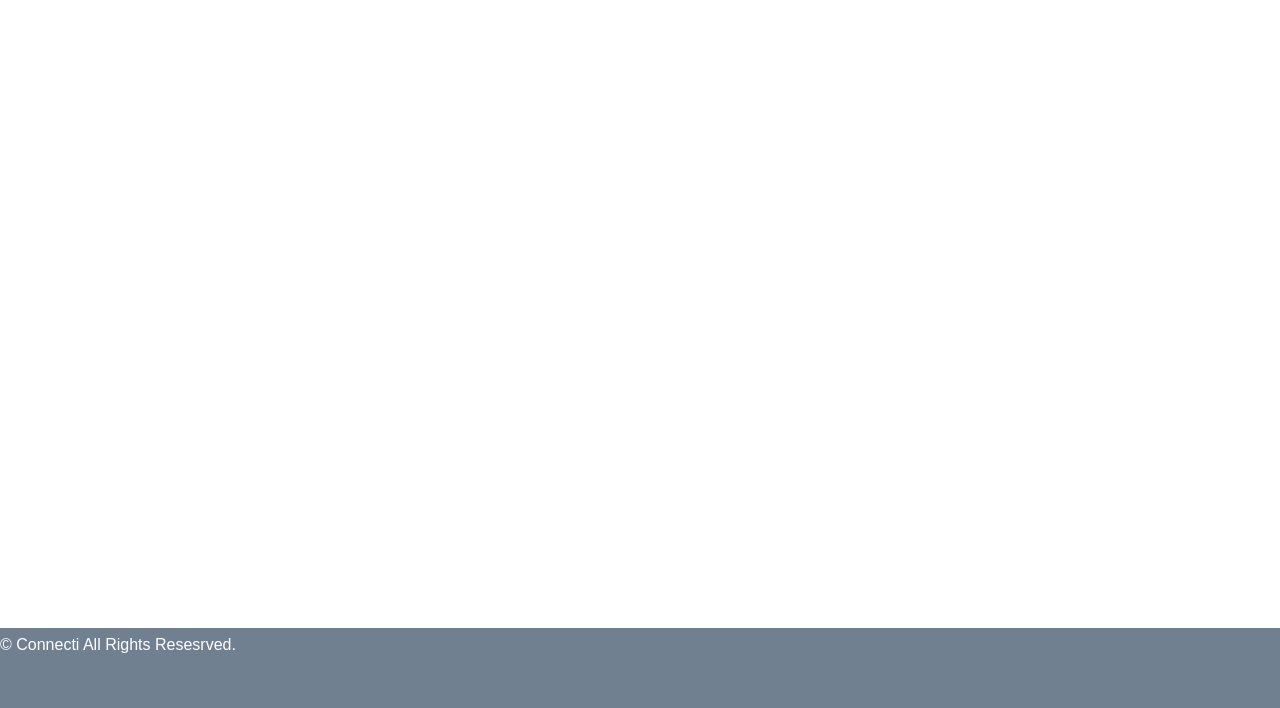
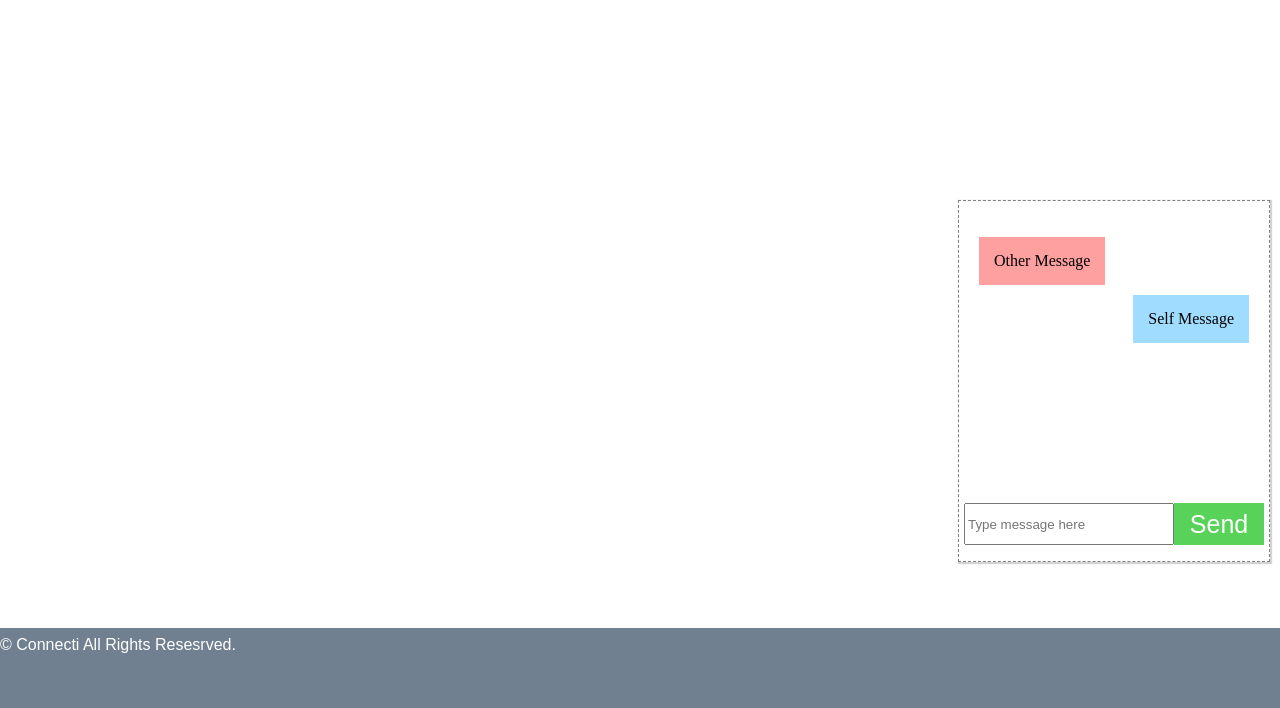
Before and after one commit to devangsaxena/Connecti, a Node server app: page / in a window 1280 px wide. Shown: the part 228-936 px from the top of the page. Run offline with Node 20, Linux system fonts and the light colour scheme; the visitor is signed in with stand-in values (Sample User, id 1); data that the repository does not hold is empty; style sheets or scripts are compiled from the project's sources; some libraries are stand-ins or nearby versions.

Commit message:
chat engine added

```diff
--- /dev/null
+++ b/assets/css/chat_box.css
@@ -0,0 +1,45 @@
+#user-chat-box {
+  position: fixed;
+  bottom: 10px;
+  right: 10px;
+  border: 1px dashed grey;
+  height: 350px;
+  width: 300px;
+  background: white;
+  padding: 5px;
+  box-shadow: 1px 1px 1px 1px lightgrey; }
+  #user-chat-box #chat-messages-list {
+    list-style: none;
+    padding: 10px;
+    height: 70%;
+    background-color: white;
+    overflow: auto; }
+    #user-chat-box #chat-messages-list .other-message {
+      text-align: left;
+      padding: 5px; }
+      #user-chat-box #chat-messages-list .other-message span {
+        display: inline-block;
+        padding: 15px;
+        background-color: #ffa0a0; }
+    #user-chat-box #chat-messages-list .self-message {
+      text-align: right;
+      padding: 5px; }
+      #user-chat-box #chat-messages-list .self-message span {
+        display: inline-block;
+        padding: 15px;
+        background-color: #a0dcff; }
+  #user-chat-box #chat-message-input-container {
+    height: 24%;
+    width: 100%;
+    display: flex;
+    flex-direction: row; }
+    #user-chat-box #chat-message-input-container #chat-message-input {
+      height: 50%;
+      width: 70%; }
+    #user-chat-box #chat-message-input-container #send-message {
+      height: 50%;
+      width: 30%;
+      font-size: 25px;
+      color: white;
+      border: none;
+      background: #58d258; }
--- /dev/null
+++ b/assets/js/chat_engine.js
@@ -0,0 +1,70 @@
+class ChatEngine {
+    constructor(chatBoxId, userEmail) {
+      this.chatBox = $(`#${chatBoxId}`);
+      this.userEmail = userEmail;
+
+      this.socket = io.connect('http://localhost:5000');
+
+      if (this.userEmail) {
+        this.connectionHandler();
+      }
+    }
+
+    connectionHandler() {
+      let self = this;
+
+      this.socket.on('connect', function () {
+        console.log('Connection established using sockets!');
+
+        self.socket.emit('join_room', {
+          user_email: self.userEmail,
+          chatroom: 'codeial'
+        });
+
+        self.socket.on('user_joined', function (data) {
+          console.log('a user joined!', data);
+        });
+      });
+
+      // send a message on clicking the send message button
+      $('#send-message').click(function () {
+        let msg = $('#chat-message-input').val();
+
+        if (msg != '') {
+          self.socket.emit('send_message', {
+            message: msg,
+            user_email: self.userEmail,
+            chatroom: 'codeial'
+          });
+        }
+      });
+
+      self.socket.on('receive_message', function (data) {
+        console.log('message received:', data.message);
+
+        let newMessage = $('<li>');
+
+        let messageType = 'other-message';
+
+        if (data.user_email == self.userEmail) {
+          messageType = 'self-message';
+        }
+
+        newMessage.append(
+          $('<span>', {
+            html: data.message
+          })
+        );
+
+        newMessage.append(
+          $('<sub>', {
+            html: data.user_email
+          })
+        );
+
+        newMessage.addClass(messageType);
+
+        $('#chat-messages-list').append(newMessage);
+      });
+    }
+  }
--- /dev/null
+++ b/assets/scss/chat_box.scss
@@ -0,0 +1,65 @@
+//  styling for the chat box
+#user-chat-box{
+    position: fixed;
+    bottom: 10px;
+    right: 10px;
+    border: 1px dashed grey;
+    height: 350px;
+	width: 300px;
+	background: white;
+	padding: 5px;
+	box-shadow: 1px 1px 1px 1px lightgrey;
+
+    #chat-messages-list{
+    	list-style: none;
+	    padding: 10px;
+	    height: 70%;
+	    background-color: white;
+	    overflow: auto;
+
+	    .other-message{
+		    text-align: left;
+		    padding: 5px;
+		    span{
+		    	display: inline-block;
+	    		padding: 15px;
+		    	background-color: #ffa0a0;
+		    }
+
+	    }
+
+	    .self-message{
+		    text-align: right;
+		    padding: 5px;
+
+		    span{
+
+	    		display: inline-block;
+	    		padding: 15px;
+    			background-color: #a0dcff;
+		    }
+
+	    }
+
+    }
+    #chat-message-input-container{
+    	    height: 24%;
+		    width: 100%;
+		    display: flex;
+		    flex-direction: row;
+
+		    #chat-message-input{
+	    	    height: 50%;
+    			width: 70%;
+		    }
+
+		    #send-message{
+	    	    height: 50%;
+			    width: 30%;
+			    font-size: 25px;
+			    color: white;
+			    border: none;
+			    background: #58d258;
+		    }
+	    }
+}
--- a/index.js
+++ b/index.js
@@ -10,10 +10,18 @@ const passport=require('passport');
 const passportLocal=require('./config/passport-local-strategy');
 const passportJWT = require('./config/passport-jwt-strategy');
 const passportGoogle= require('./config/passport-google-oauth2-strategy');
+
 const MongoStore=require('connect-mongo')(session);
 const sassMiddleware=require('node-sass-middleware');
 const flash = require('connect-flash');
 const customMware= require('./config/middleware');
+
+// setup the chat server to be used with socket.io
+const chatServer = require('http').Server(app);
+const chatSockets = require('./config/chat_sockets').chatSockets(chatServer);
+chatServer.listen(5000);
+console.log('Chat server is listening on port: 5000');
+
 
 app.use(sassMiddleware({
     src: './assets/scss',
--- a/package.json
+++ b/package.json
@@ -31,6 +31,7 @@
     "passport-google-oauth": "^2.0.0",
     "passport-jwt": "^4.0.0",
     "passport-local": "^1.0.0",
-    "redis": "^3.0.2"
+    "redis": "^3.0.2",
+    "socket.io": "^3.1.0"
   }
 }
--- /dev/null
+++ b/views/_chat_box.ejs
@@ -0,0 +1,22 @@
+<!--  code for chat box -->
+<% if (locals.user){ %>
+	<div id="user-chat-box">
+		<ul id="chat-messages-list">
+			<li class="other-message">
+				<span>Other Message</span>
+			</li>
+			<li class="self-message">
+				<span>
+					Self Message
+				</span>
+
+			</li>
+
+		</ul>
+		<div id="chat-message-input-container">
+			<input id="chat-message-input" placeholder="Type message here">
+			<button id="send-message">Send</button>
+		</div>
+
+	</div>
+<% } %>
--- a/views/home.ejs
+++ b/views/home.ejs
@@ -1,4 +1,5 @@
 <link rel="stylesheet" href="/css/home.css">
+<link rel="stylesheet" href="/css/chat_box.css">
 
 <div id="home-container">
     <section id="feed-posts">
@@ -30,13 +31,15 @@
                 </p>
             <% } %>
         </section>
+
+    <%- include('_chat_box') -%>
 </div>
 
 <!-- importing this script for creating the comments -->
 <script src="/js/home_post_comments.js" ></script>
 <script src="/js/home_posts.js"></script>
 
-<!--  importing the script file for toggle likes, also running it over for the already present posts and comments on the page -->
+<!-- CHANGE :: import the script file for toggle likes, also run it over for the already present posts and comments on the page -->
 <script src="js/toggle_likes.js"></script>
 <script>
     $('.toggle-like-button').each(function(){
@@ -44,3 +47,10 @@
         let toggleLike = new ToggleLike(self);
     });
 </script>
+<script src="https://cdnjs.cloudflare.com/ajax/libs/socket.io/2.2.0/socket.io.js"></script>
+<script src="/js/chat_engine.js"></script>
+<% if (locals.user){ %>
+<script>
+    new ChatEngine('user-chat-box', '<%= locals.user.email %>')
+</script>
+<% } %>
```
Also changed, not shown: config/chat_sockets.js (added, +24 -0 lines), 1 other file.
